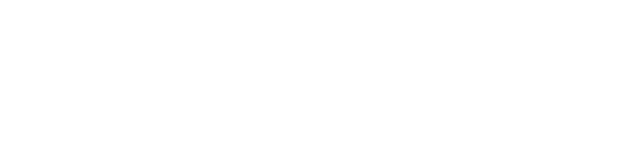
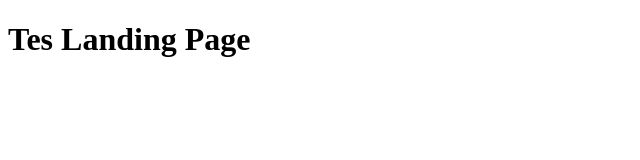
Before and after one commit to nuhafadh/personalweb, a website: page index.html in a window 1280 px wide. Shown: the whole page, without its empty margins (0-640 px from the left). Drawn offline with Linux system fonts and the light colour scheme.

Commit message:
chore: initializing project

```diff
--- a/index.html
+++ b/index.html
@@ -7,6 +7,6 @@
     <title>Vite App</title>
   </head>
   <body>
-
+   <h1>Tes Landing Page</h1>
   </body>
 </html>
```
Also changed, not shown: 1 other file.
